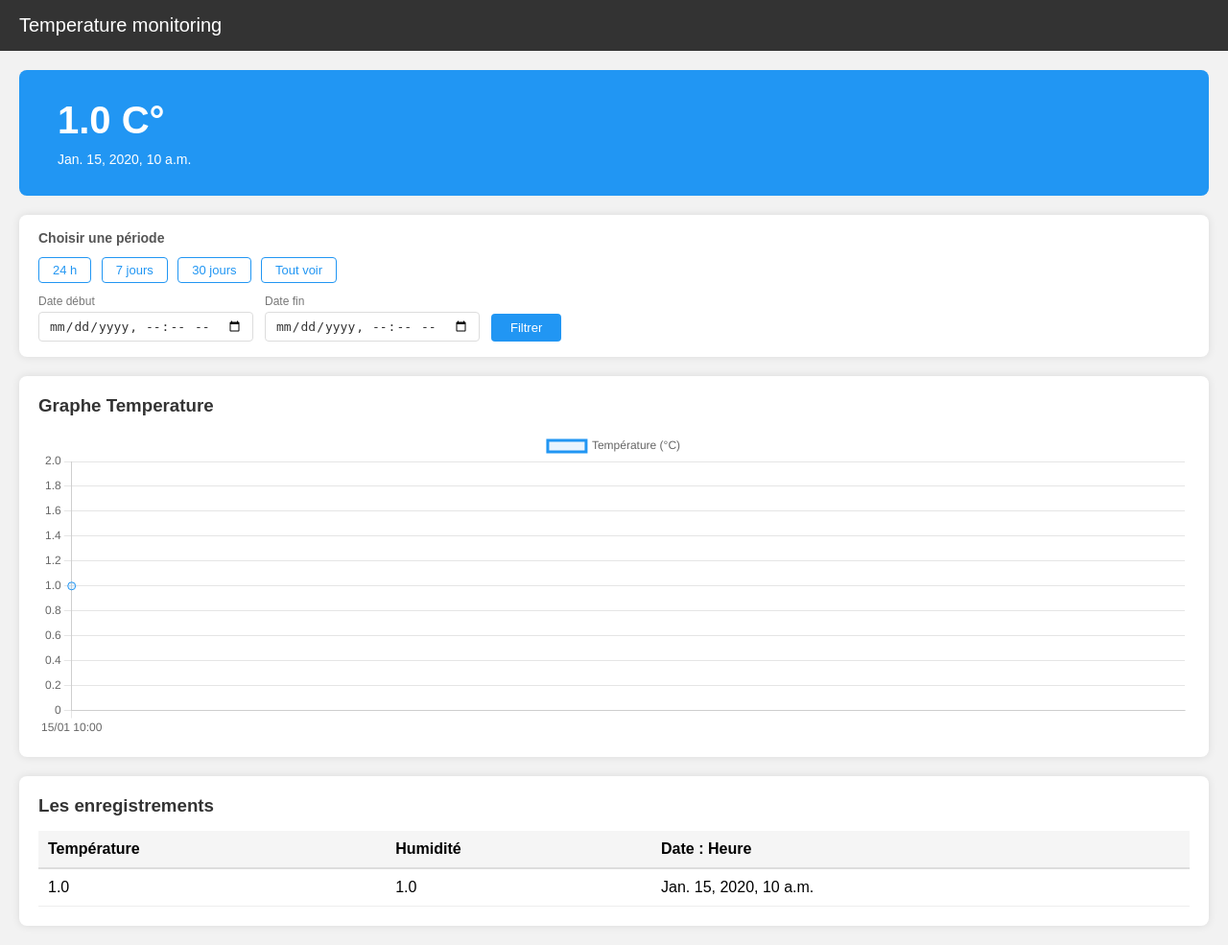
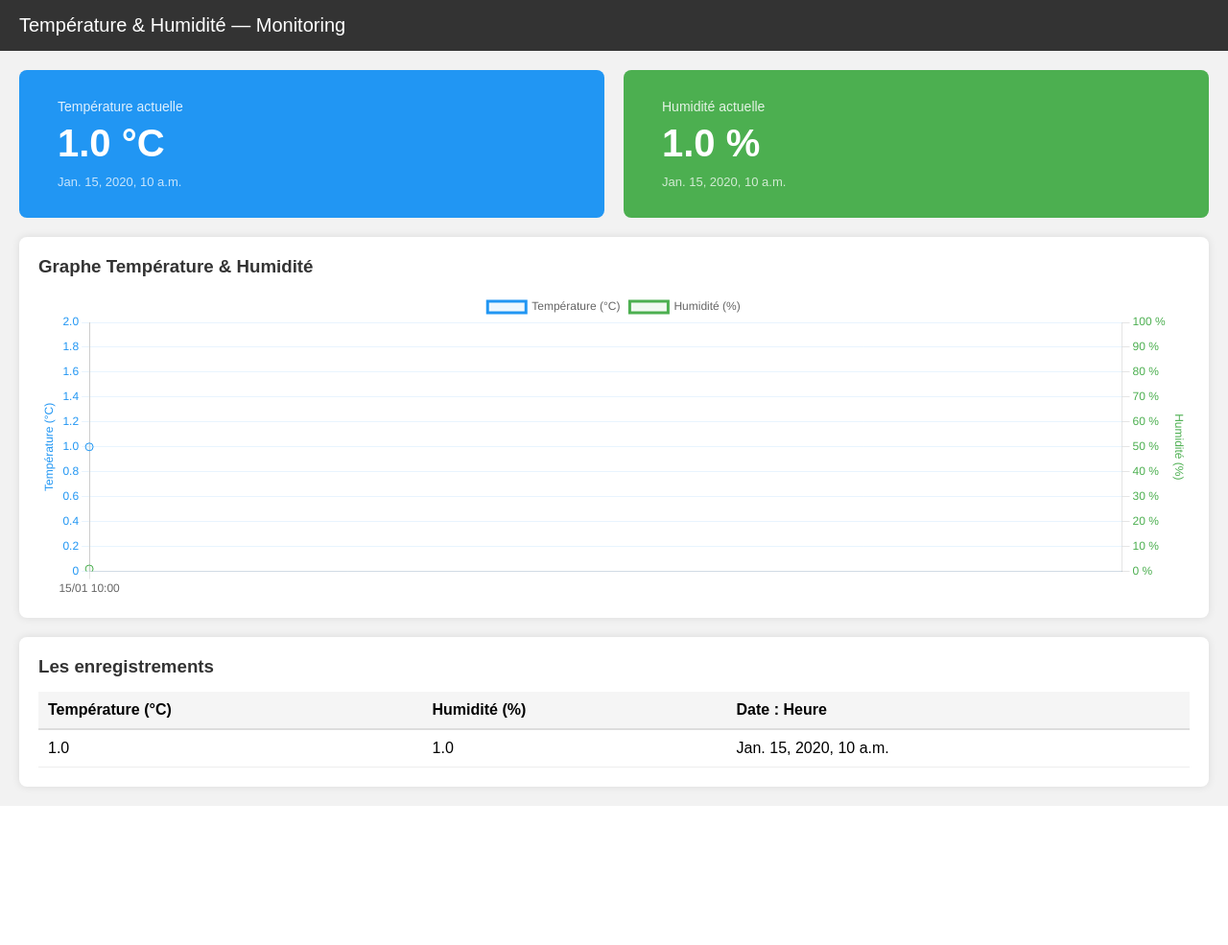
Before and after one commit to mhandibrahim6-del/Projet-Django, a Django app: page / in a window 1280 px wide. Shown: the whole page at 96% size. After the commit the page ends 840 px from the top, so only its background shows below. Run offline with Django 5.2, Linux system fonts and the light colour scheme; tables that the repository leaves empty hold one stand-in row (values such as "Sample post").

Commit message:
Ajouter le diagramme d'humidite dans le meme graphique que la temperature
- Double axe Y : temperature (gauche, bleu) + humidite (droite, vert)
- Deux cartes separees pour afficher les valeurs actuelles (temp + humidite)
- Tooltip interactif affichant les deux valeurs simultanement

Co-Authored-By: Claude Sonnet 4.6 <noreply@anthropic.com>

```diff
--- a/templates/dashboard.html
+++ b/templates/dashboard.html
@@ -2,26 +2,46 @@
 <html>
 <head>
     <meta charset="UTF-8">
-    <title>Temperature Monitoring</title>
+    <title>Temperature & Humidity Monitoring</title>
     <script src="https://cdnjs.cloudflare.com/ajax/libs/Chart.js/3.9.1/chart.min.js"></script>
     <style>
         * { margin: 0; padding: 0; box-sizing: border-box; }
         body { font-family: Arial, sans-serif; background: #f2f2f2; }
+
         .header {
             background: #333;
             color: white;
             padding: 15px 20px;
             font-size: 20px;
         }
+
+        .cards {
+            display: flex;
+            gap: 20px;
+            margin: 20px;
+        }
+
         .card-blue {
             background: #2196F3;
             color: white;
             padding: 30px 40px;
-            margin: 20px;
             border-radius: 8px;
+            flex: 1;
         }
-        .card-blue .temp { font-size: 40px; font-weight: bold; }
-        .card-blue .time { margin-top: 10px; font-size: 14px; }
+        .card-green {
+            background: #4CAF50;
+            color: white;
+            padding: 30px 40px;
+            border-radius: 8px;
+            flex: 1;
+        }
+        .card-blue .value,
+        .card-green .value { font-size: 40px; font-weight: bold; }
+        .card-blue .label,
+        .card-green .label { font-size: 14px; margin-bottom: 8px; opacity: 0.85; }
+        .card-blue .time,
+        .card-green .time { margin-top: 10px; font-size: 13px; opacity: 0.75; }
+
         .section {
             background: white;
             margin: 20px;
@@ -30,115 +50,45 @@
             box-shadow: 0 0 8px rgba(0,0,0,0.1);
         }
         .section h3 { margin-bottom: 15px; color: #333; }
+
         table { width: 100%; border-collapse: collapse; margin-top: 10px; }
         th { background: #f5f5f5; padding: 10px; text-align: left; border-bottom: 2px solid #ddd; }
         td { padding: 10px; border-bottom: 1px solid #eee; }
         tr:hover { background: #fafafa; }
-
-        /* Filtre */
-        .filter-box {
-            background: white;
-            margin: 20px;
-            padding: 16px 20px;
-            border-radius: 8px;
-            box-shadow: 0 0 8px rgba(0,0,0,0.1);
-        }
-        .filter-box h4 { font-size: 14px; color: #555; margin-bottom: 12px; }
-        .btn-rapide {
-            padding: 5px 14px;
-            margin-right: 6px;
-            border: 1px solid #2196F3;
-            border-radius: 4px;
-            background: transparent;
-            color: #2196F3;
-            font-size: 13px;
-            cursor: pointer;
-        }
-        .btn-rapide:hover { background: #2196F3; color: white; }
-        .filter-row {
-            display: flex;
-            gap: 12px;
-            align-items: flex-end;
-            margin-top: 12px;
-            flex-wrap: wrap;
-        }
-        .filter-row label { font-size: 12px; color: #777; display: block; margin-bottom: 4px; }
-        .filter-row input[type="datetime-local"] {
-            padding: 6px 10px;
-            border: 1px solid #ddd;
-            border-radius: 4px;
-            font-size: 13px;
-            color: #333;
-        }
-        .btn-filtrer {
-            padding: 7px 20px;
-            background: #2196F3;
-            color: white;
-            border: none;
-            border-radius: 4px;
-            font-size: 13px;
-            cursor: pointer;
-        }
-        .btn-filtrer:hover { background: #1976D2; }
-        .filter-info { margin-top: 10px; font-size: 12px; color: #888; }
     </style>
 </head>
 <body>
 
-<div class="header">Temperature monitoring</div>
+<div class="header">Température &amp; Humidité — Monitoring</div>
 
+<div class="cards">
     {% if mesure %}
     <div class="card-blue">
-    <div class="temp">{{ mesure.temperature }} C°</div>
+        <div class="label">Température actuelle</div>
+        <div class="value">{{ mesure.temperature }} °C</div>
+        <div class="time">{{ mesure.date }}</div>
+    </div>
+    <div class="card-green">
+        <div class="label">Humidité actuelle</div>
+        <div class="value">{{ mesure.humidite }} %</div>
         <div class="time">{{ mesure.date }}</div>
     </div>
     {% else %}
     <div class="card-blue">
-    <div class="temp">-- C°</div>
+        <div class="label">Température actuelle</div>
+        <div class="value">-- °C</div>
         <div class="time">Aucune donnée disponible</div>
     </div>
-{% endif %}
-
-<!-- FILTRE DE PÉRIODE -->
-<div class="filter-box">
-    <h4>Choisir une période</h4>
-
-    <div>
-        <button class="btn-rapide" onclick="setPeriode(1)">24 h</button>
-        <button class="btn-rapide" onclick="setPeriode(7)">7 jours</button>
-        <button class="btn-rapide" onclick="setPeriode(30)">30 jours</button>
-        <button class="btn-rapide" onclick="setPeriode(null)">Tout voir</button>
-    </div>
-
-    <form method="GET" action="">
-        <div class="filter-row">
-            <div>
-                <label>Date début</label>
-                <input type="datetime-local" name="date_debut" id="date_debut"
-                       value="{{ date_debut }}">
-            </div>
-            <div>
-                <label>Date fin</label>
-                <input type="datetime-local" name="date_fin" id="date_fin"
-                       value="{{ date_fin }}">
-            </div>
-            <button type="submit" class="btn-filtrer">Filtrer</button>
-        </div>
-    </form>
-
-    {% if date_debut or date_fin %}
-    <div class="filter-info">
-        Filtre actif :
-        {% if date_debut %}du <strong>{{ date_debut }}</strong>{% endif %}
-        {% if date_fin %}au <strong>{{ date_fin }}</strong>{% endif %}
-        — {{ mesures|length }} enregistrement(s).
-        <a href="?" style="color:#2196F3; margin-left:8px;">Effacer le filtre</a>
+    <div class="card-green">
+        <div class="label">Humidité actuelle</div>
+        <div class="value">-- %</div>
+        <div class="time">Aucune donnée disponible</div>
     </div>
     {% endif %}
 </div>
 
 <div class="section">
-    <h3>Graphe Temperature</h3>
+    <h3>Graphe Température &amp; Humidité</h3>
     <canvas id="myChart" height="80"></canvas>
 </div>
 
@@ -147,8 +97,8 @@
     <table>
         <thead>
             <tr>
-                <th>Température</th>
-                <th>Humidité</th>
+                <th>Température (°C)</th>
+                <th>Humidité (%)</th>
                 <th>Date : Heure</th>
             </tr>
         </thead>
@@ -165,43 +115,64 @@
 </div>
 
 <script>
-    function setPeriode(jours) {
-        if (jours === null) {
-            document.getElementById('date_debut').value = '';
-            document.getElementById('date_fin').value = '';
-        } else {
-            const fin = new Date();
-            const debut = new Date();
-            debut.setDate(debut.getDate() - jours);
-            document.getElementById('date_debut').value = debut.toISOString().slice(0, 16);
-            document.getElementById('date_fin').value = fin.toISOString().slice(0, 16);
-        }
-        document.querySelector('form').submit();
-    }
-
     const labels = [{% for m in mesures %}"{{ m.date|date:'d/m H:i' }}",{% endfor %}];
-    const data = [{% for m in mesures %}{{ m.temperature }},{% endfor %}];
+    const dataTemp = [{% for m in mesures %}{{ m.temperature }},{% endfor %}];
+    const dataHumidite = [{% for m in mesures %}{{ m.humidite }},{% endfor %}];
 
     new Chart(document.getElementById('myChart'), {
         type: 'line',
         data: {
             labels: labels,
-            datasets: [{
+            datasets: [
+                {
                     label: 'Température (°C)',
-                data: data,
+                    data: dataTemp,
                     borderColor: '#2196F3',
-                backgroundColor: 'rgba(33,150,243,0.1)',
+                    backgroundColor: 'rgba(33,150,243,0.08)',
                     fill: true,
                     tension: 0.3,
                     pointRadius: 4,
-            }]
+                    yAxisID: 'yTemp',
+                },
+                {
+                    label: 'Humidité (%)',
+                    data: dataHumidite,
+                    borderColor: '#4CAF50',
+                    backgroundColor: 'rgba(76,175,80,0.08)',
+                    fill: true,
+                    tension: 0.3,
+                    pointRadius: 4,
+                    yAxisID: 'yHumidite',
+                }
+            ]
         },
         options: {
             responsive: true,
-            plugins: { legend: { display: true } },
-            scales: { y: { beginAtZero: false } }
+            interaction: { mode: 'index', intersect: false },
+            plugins: {
+                legend: { display: true, position: 'top' }
+            },
+            scales: {
+                yTemp: {
+                    type: 'linear',
+                    position: 'left',
+                    title: { display: true, text: 'Température (°C)', color: '#2196F3' },
+                    ticks: { color: '#2196F3' },
+                    grid: { color: 'rgba(33,150,243,0.1)' },
+                },
+                yHumidite: {
+                    type: 'linear',
+                    position: 'right',
+                    min: 0,
+                    max: 100,
+                    title: { display: true, text: 'Humidité (%)', color: '#4CAF50' },
+                    ticks: { color: '#4CAF50', callback: v => v + ' %' },
+                    grid: { drawOnChartArea: false },
+                }
+            }
         }
     });
 </script>
+
 </body>
 </html>
```
Lines whose indentation alone changed are shown as unchanged.
